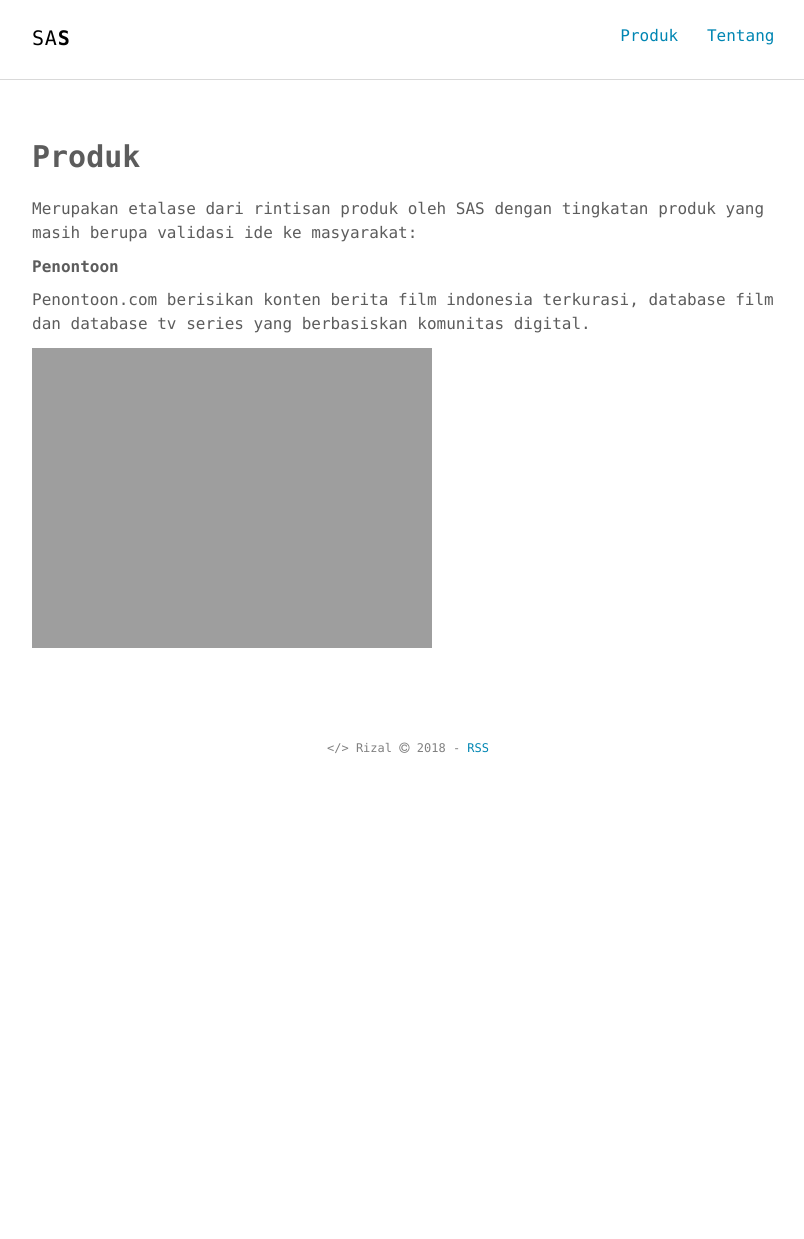
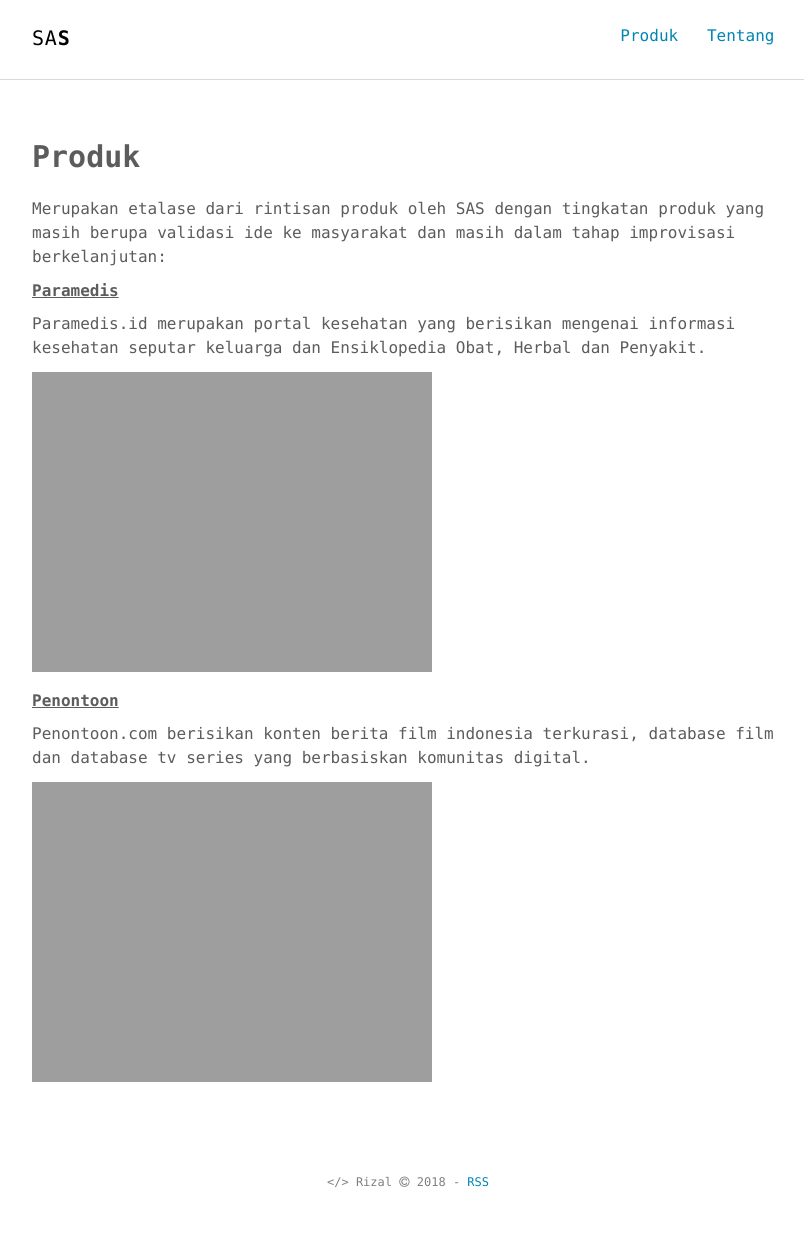
Before and after one commit to syafrizaladi/saktia, a Jekyll site: the page built from produk.md, in a window 1280 px wide. Shown: the whole page, without its empty margins (232-1036 px from the left). Built offline with Jekyll 4.4.1, drawn with Linux system fonts in a browser that asks for light colours; before the commit the page ends 900 px from its top, so only the background shows below that.

Commit message:
update isi halaman produk
menambahkan 1 item

```diff
--- a/produk.md
+++ b/produk.md
@@ -4,10 +4,15 @@ title: Produk
 permalink: /produk/
 ---
 
-Merupakan etalase dari rintisan produk oleh SAS dengan tingkatan produk yang masih berupa validasi ide ke masyarakat:
+Merupakan etalase dari rintisan produk oleh SAS dengan tingkatan produk yang masih berupa validasi ide ke masyarakat dan masih dalam tahap improvisasi berkelanjutan:
+<br>
 
+##### <u>Paramedis</u>
+Paramedis.id merupakan portal kesehatan yang berisikan mengenai informasi kesehatan seputar keluarga dan Ensiklopedia Obat, Herbal dan Penyakit.
 
-##### Penontoon
+![Paramedis](https://syafrizaladi.github.io/assets/images/paramedis.png)
+
+##### <u>Penontoon</u>
 Penontoon.com berisikan konten berita film indonesia terkurasi, database film dan database tv series yang berbasiskan komunitas digital.
 
 ![Penontoon](https://syafrizaladi.github.io/assets/images/penontoon.png)
```
